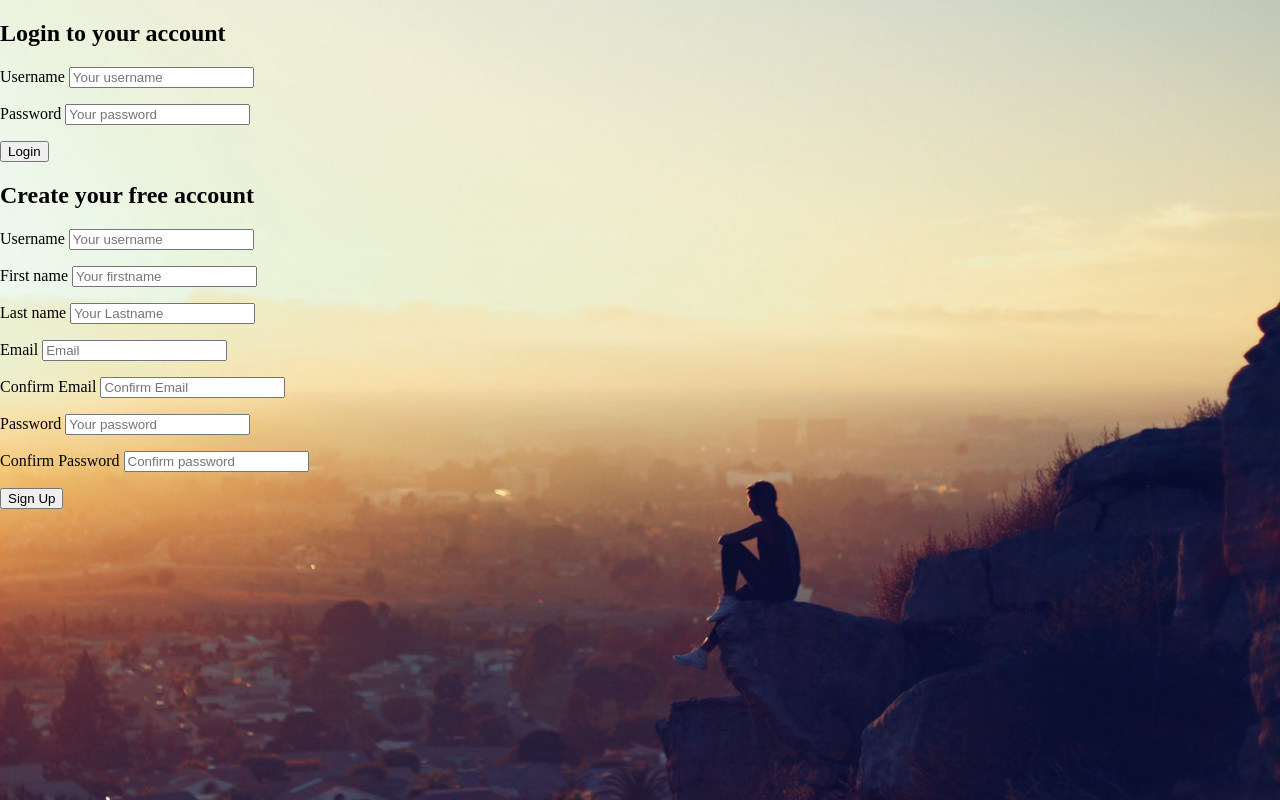
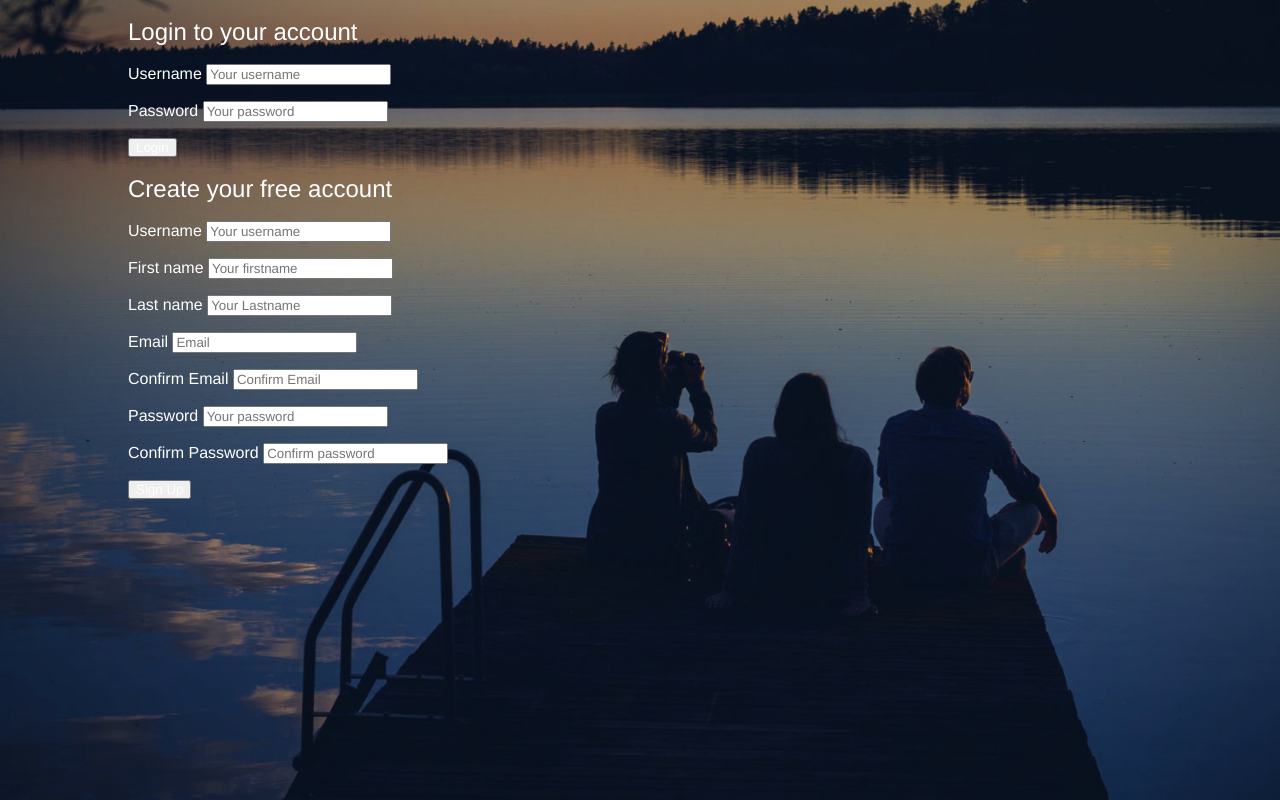
Before and after one commit to pcrubianoa/phpSpotifyClone, a PHP site: page /register.php in a window 1280 px wide. Run offline with PHP 8.4, Linux system fonts and the light colour scheme.

Commit message:
Style login container

```diff
--- a/assets/css/register.css
+++ b/assets/css/register.css
@@ -7,10 +7,25 @@ body {
 
 #background {
 	background-color: #000;
-    background-image: url(../images/background.jfif);
+    background-image: url(../images/background.jpg);
     background-position: center;
     background-size: cover;
     display: table;
     height: 100%;
     width: 100%;
 }
+
+#loginContainer * {
+	color: #fff;
+	font-family: "Helvetica Neue", "Helvetica", "Arial", sans-serif;
+	font-weight: normal;
+	line-height: 1em;
+	box-sizing: border-box;
+}
+
+#loginContainer {
+	width: 80%;
+	margin: 0 auto;
+	position: relative;
+	max-width: 1024px;
+}
--- a/register.php
+++ b/register.php
@@ -26,6 +26,7 @@
 </head>
 <body>
     <div id="background">
+        <div id="loginContainer">
             <div id="inputContainer">
                 <form id ="loginForm" action="register.php" method="POST">
                     <h2>Login to your account</h2>
@@ -85,5 +86,6 @@
                 </form>
             </div>
         </div>
+    </div>
 </body>
 </html>
```
Also changed, not shown: assets/images/background.jfif (deleted), assets/images/background.jpg (added). Lines whose indentation alone changed are shown as unchanged.
